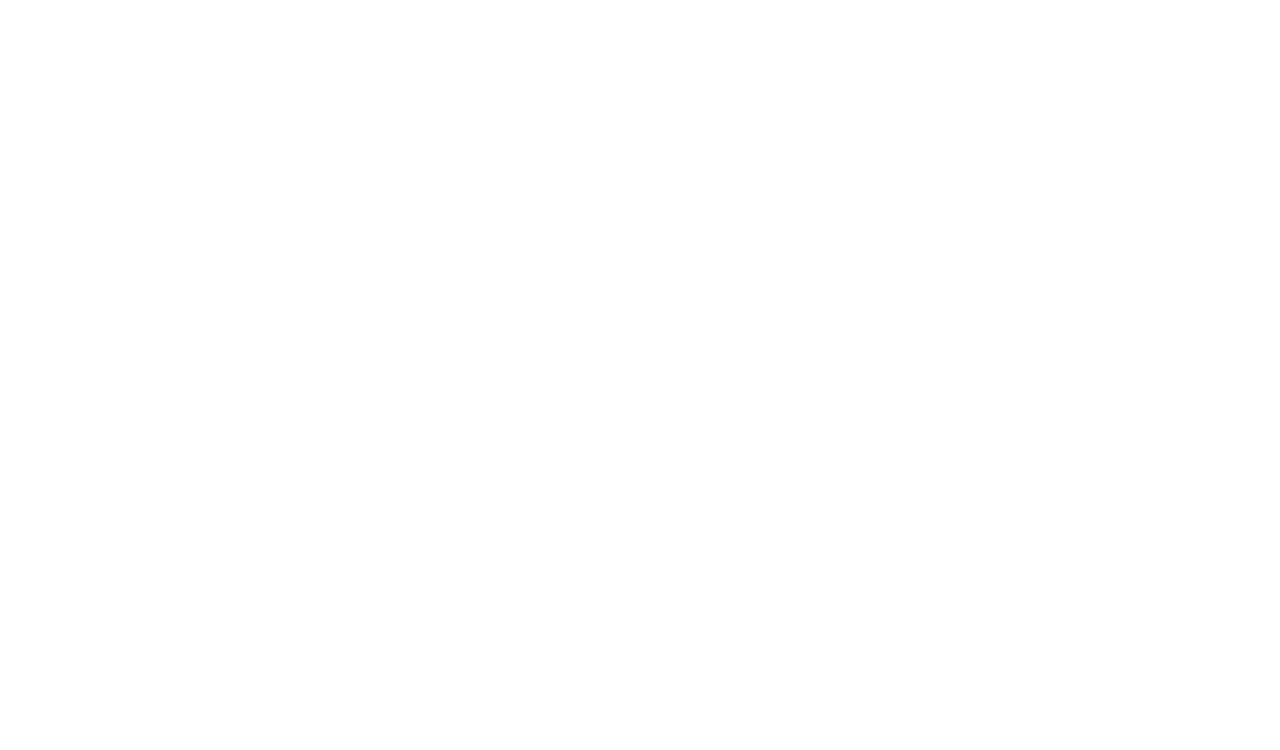
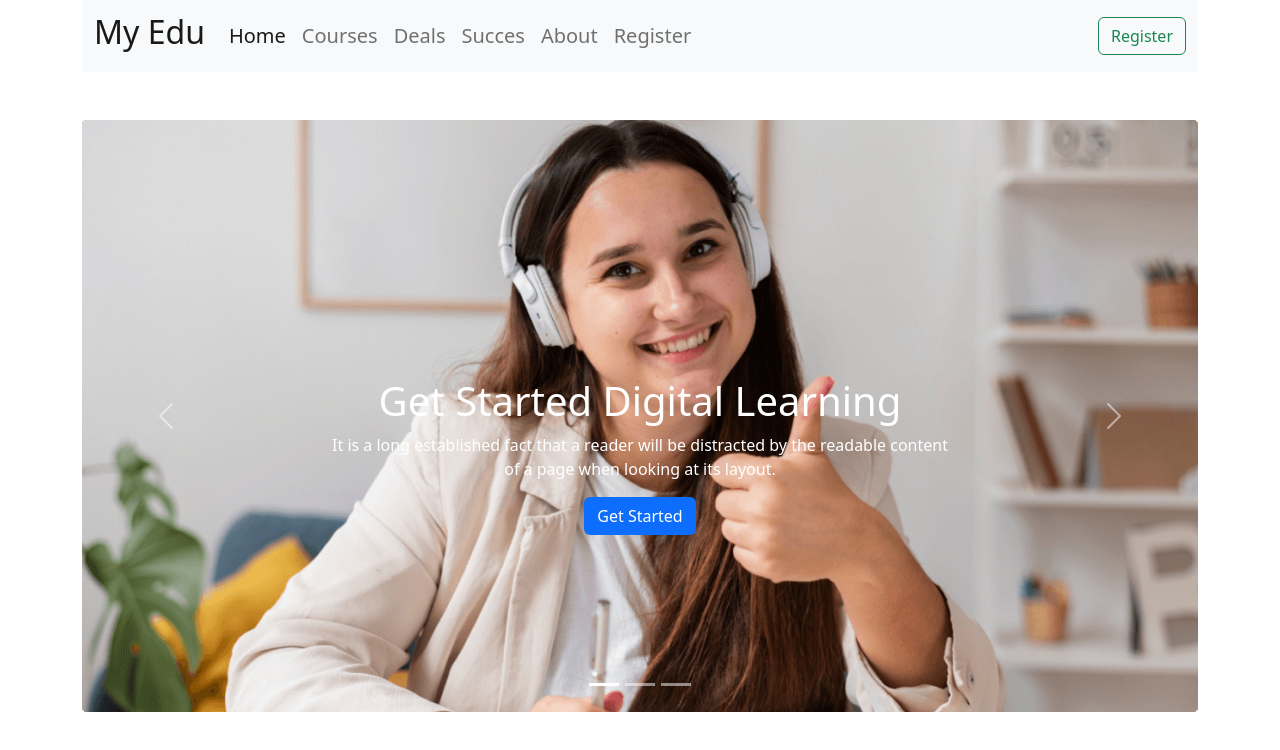
Before and after one commit to Kamrul-hasan1/My-edTech, a plain HTML site: page index.html in a window 1280 px wide. Drawn offline with nearby package versions, Linux system fonts and the light colour scheme.

Commit message:
slider added

```diff
--- a/css/style.css
+++ b/css/style.css
@@ -0,0 +1,7 @@
+.hero-text{
+    position: absolute;
+    top: 40%;
+}
+.slider-img{
+    opacity: 60% black;
+}
--- a/index.html
+++ b/index.html
@@ -11,6 +11,90 @@
     <link rel="stylesheet" href="css/style.css">
 </head>
 <body>
+    <header class="container">
+        <nav class="navbar navbar-expand-lg bg-light h5">
+            <div class="container">
+                <a class="navbar-brand" href="#"> <h2>My Edu</h2></a>
+                <button class="navbar-toggler" type="button" data-bs-toggle="collapse" data-bs-target="#navbarScroll" aria-controls="navbarScroll" aria-expanded="false" aria-label="Toggle navigation">
+                  <span class="navbar-toggler-icon"></span>
+                </button>
+                <div class="collapse navbar-collapse" id="navbarScroll">
+                  <ul class="navbar-nav me-auto my-2 my-lg-0 navbar-nav-scroll" style="--bs-scroll-height: 100px;">
+                    <li class="nav-item">
+                      <a class="nav-link active" aria-current="page" href="#">Home</a>
+                    </li>
+                    <li class="nav-item">
+                      <a class="nav-link" href="#">Courses</a>
+                    </li>
+                    <li class="nav-item">
+                      <a class="nav-link" href="#">Deals</a>
+                    </li>
+                    <li class="nav-item">
+                      <a class="nav-link" href="#">Succes</a>
+                    </li>
+                    <li class="nav-item">
+                      <a class="nav-link" href="#">About</a>
+                    </li>
+                    <li class="nav-item">
+                      <a class="nav-link" href="#">Register</a>
+                    </li>
+                  </ul>
+                  <form class="d-flex" role="search">
+                    <button class="btn btn-outline-success" type="submit">Register</button>
+                  </form>
+                </div>
+            </div>
+          </nav>
+
+          <!-- Slider Start -->
+          <section class="mt-5">
+            <div id="carouselExampleCaptions" class="carousel slide" data-bs-ride="false">
+              <div class="carousel-indicators">
+                <button type="button" data-bs-target="#carouselExampleCaptions" data-bs-slide-to="0" class="active" aria-current="true" aria-label="Slide 1"></button>
+                <button type="button" data-bs-target="#carouselExampleCaptions" data-bs-slide-to="1" aria-label="Slide 2"></button>
+                <button type="button" data-bs-target="#carouselExampleCaptions" data-bs-slide-to="2" aria-label="Slide 3"></button>
+              </div>
+              <div class="carousel-inner">
+                <div class="carousel-item active">
+                  <img src="images/cover/cover-1.png" class="d-block w-100" alt="...">
+                  <div class="carousel-caption d-md-block hero-text">
+                    <h1>Get Started Digital
+                       Learning</h1>
+                       <p>It is a long established fact that a reader will be distracted by the readable content <br> of a page when looking at its layout.</p>
+                       <a href="#"> <button class="btn bg-primary text-white">Get Started</button></a>
+                  </div>
+                </div>
+                <div class="carousel-item">
+                  <img src="images/cover/cover-2.jpg" class="d-block w-100" alt="...">
+                  <div class="carousel-caption d-md-block hero-text">
+                    <h1>Get Started Digital
+                       Learning</h1>
+                       <p>It is a long established fact that a reader will be distracted by the readable content <br> of a page when looking at its layout.</p>
+                       <a href="#"> <button class="btn bg-primary text-white">Get Started</button></a>
+
+                  </div>
+                </div>
+                <div class="carousel-item">
+                  <img src="images/cover/cover-3.jpg" class="d-block w-100" alt="...">
+                  <div class="carousel-caption d-md-block hero-text">
+                    <h1>Get Started Digital
+                       Learning</h1>
+                       <p>It is a long established fact that a reader will be distracted by the readable content <br> of a page when looking at its layout.</p>
+                       <a href="#"> <button class="btn bg-primary text-white">Get Started</button></a>
+
+                  </div>
+                </div>
+              </div>
+              <button class="carousel-control-prev" type="button" data-bs-target="#carouselExampleCaptions" data-bs-slide="prev">
+                <span class="carousel-control-prev-icon" aria-hidden="true"></span>
+                <span class="visually-hidden">Previous</span>
+              </button>
+              <button class="carousel-control-next" type="button" data-bs-target="#carouselExampleCaptions" data-bs-slide="next">
+                <span class="carousel-control-next-icon" aria-hidden="true"></span>
+                <span class="visually-hidden">Next</span>
+              </button>
+            </div>
+          </section>
 
     <!-- Bootstrap JS Link-Up -->
     <script src="https://cdn.jsdelivr.net/npm/bootstrap@5.2.0/dist/js/bootstrap.bundle.min.js"></script>
```
Also changed, not shown: images/logo.png (added).
